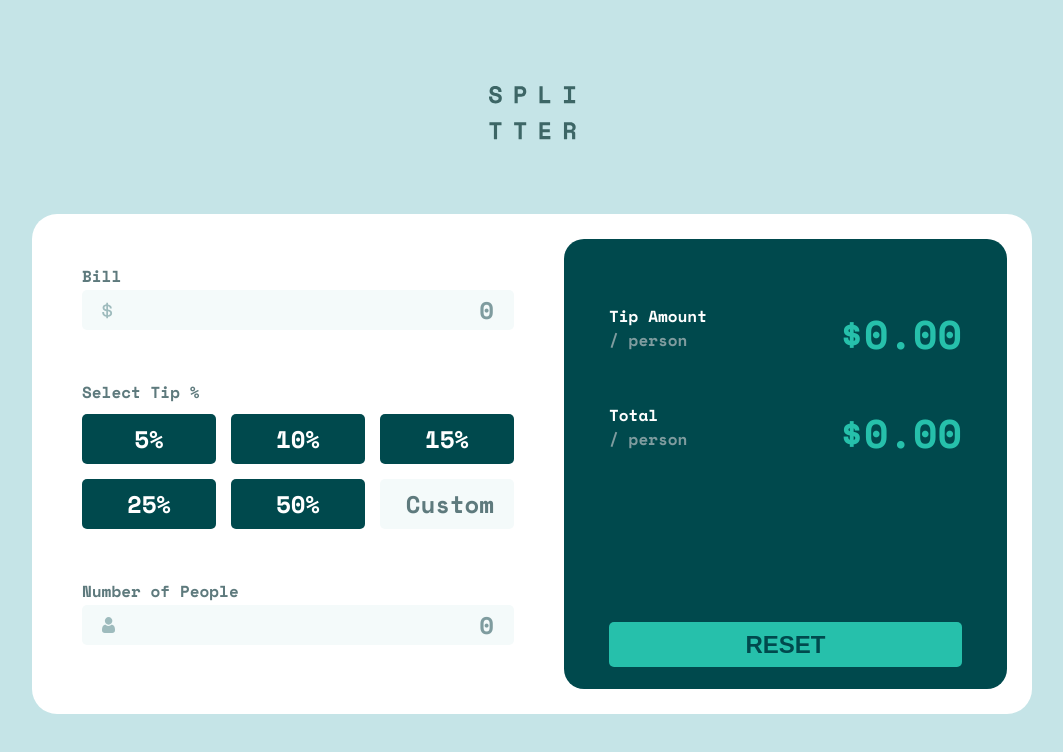
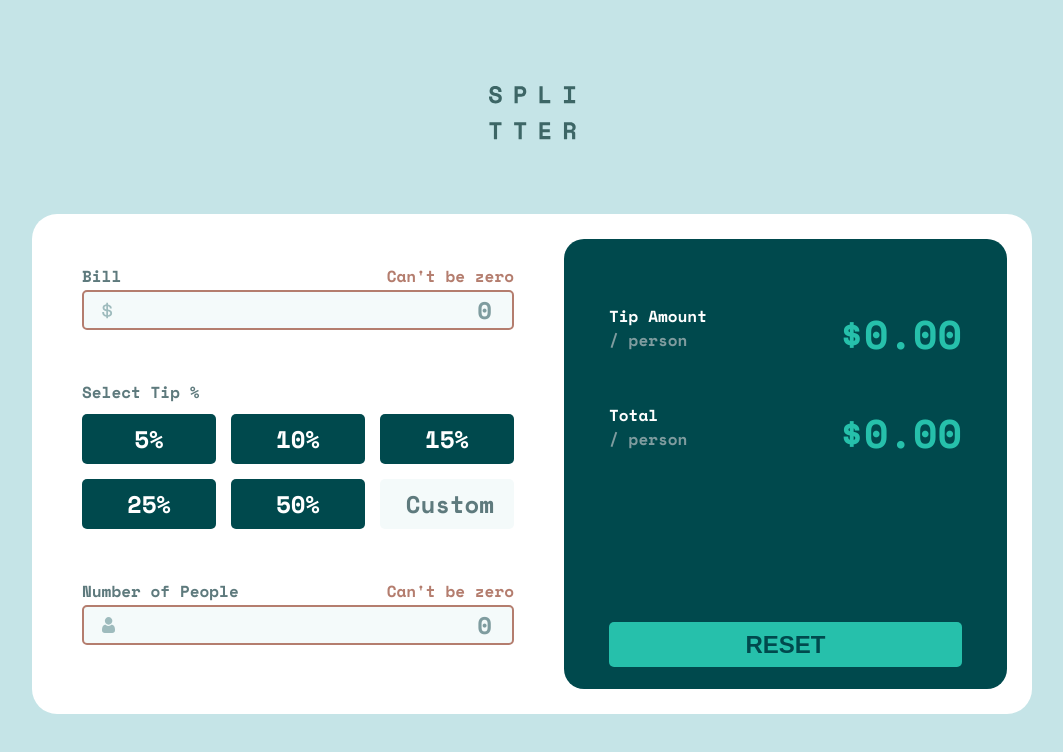
Before and after one commit to kardahim/tip-calculator-app, a React (Create React App) app: page / in a window 1280 px wide. Both pictures are taken after a click on the button "5%". Shown: the top 752 px of the page, without its empty margins (108-1171 px from the left). Built offline with nearby package versions, Linux system fonts and the light colour scheme.

Commit message:
show errors

```diff
--- a/src/App.tsx
+++ b/src/App.tsx
@@ -1,5 +1,5 @@
 import React from 'react'
-import { useState, useEffect } from 'react'
+import { useState } from 'react'
 
 // assets
 import './app.scss'
@@ -30,7 +30,8 @@ function App() {
             icon='dollar'
             error="Can't be zero"
             type="float"
-            id='bill-input' />
+            id='bill-input'
+            error_id='bill-error' />
           <Tips
             title='Select Tip %'
             passData={passData} />
@@ -39,7 +40,8 @@ function App() {
             icon='person'
             error="Can't be zero"
             type="int"
-            id='person-input' />
+            id='person-input'
+            error_id='person-error' />
         </div>
         <div className='display card'>
           <Output
--- a/src/components/Input.tsx
+++ b/src/components/Input.tsx
@@ -10,6 +10,7 @@ interface InputData {
     icon: string
     type: string
     id: string
+    error_id: string
 }
 
 function Input(props: InputData) {
@@ -17,11 +18,11 @@ function Input(props: InputData) {
         <div className='long-input'>
             <div className='input-labels'>
                 <span>{props.title}</span>
-                <span className='error-label'>{props.error}</span>
+                <span className='error-label' id={props.error_id}>{props.error}</span>
             </div>
             <div className='input-container'>
-                <input type="number" placeholder="0" min={0} step={(props.type === "int") ? 1 : 0.01} id={props.id} />
-                {(props.icon === "dollar") ? <img src={dollar} /> : <img src={person} />}
+                <input type="number" placeholder="0" min={0} step={(props.type === "int") ? 1 : 0.01} id={props.id} onFocus={(e) => { (e.target as HTMLInputElement).style.border = 'hsl(172, 67%, 45%) 2px solid'; (document.getElementById(props.error_id) as HTMLElement).style.visibility = 'hidden' }} onBlur={(e) => (e.target as HTMLInputElement).style.border = 'none'} />
+                {(props.icon === "dollar") ? <img src={dollar} alt='dollar' /> : <img src={person} alt='person' />}
             </div>
         </div>
     )
--- a/src/components/Tips.tsx
+++ b/src/components/Tips.tsx
@@ -1,35 +1,42 @@
 import React from 'react'
-import { useState } from 'react'
-import App from '../App'
 
 interface TipsData {
-    title: string,
+    title: string
     passData: any
 }
 
 function Tips(props: TipsData) {
 
     const calculate = (percent: HTMLInputElement) => {
+        // hide errors
+        // (document.getElementById('bill-error') as HTMLElement).style.visibility = 'hidden';
+        // (document.getElementById('person-error') as HTMLElement).style.visibility = 'hidden';
+
+        // (document.getElementById('bill-input') as HTMLInputElement).style.border = 'none';
+        // (document.getElementById('person-input') as HTMLInputElement).style.border = 'none';
+
         // inputs
-        let bill: number = parseFloat((document.getElementById('bill-input') as HTMLInputElement).value)
-        let persons: number = parseInt((document.getElementById('person-input') as HTMLInputElement).value)
+        let bill: number = parseFloat((document.getElementById('bill-input') as HTMLInputElement).value);
+        let persons: number = parseInt((document.getElementById('person-input') as HTMLInputElement).value);
 
-        if (isNaN(bill)) {
-            console.log("bill error")
+        if (isNaN(bill) || bill === 0) {
+            (document.getElementById('bill-error') as HTMLElement).style.visibility = 'visible';
+            (document.getElementById('bill-input') as HTMLInputElement).style.border = '2px solid #B47D6E';
         }
 
-        if (isNaN(persons)) {
-            console.log("person error")
+        if (isNaN(persons) || persons == 0) {
+            (document.getElementById('person-error') as HTMLElement).style.visibility = 'visible';
+            (document.getElementById('person-input') as HTMLInputElement).style.border = '2px solid #B47D6E';
         }
 
-        if (!isNaN(persons) && !isNaN(bill)) {
-            let tip: number = (parseFloat(percent.value) * bill / 100) / persons
-            let total: number = bill / persons + tip
+        if (!isNaN(persons) && !isNaN(bill) && persons !== 0 && bill !== 0) {
+            let tip: number = (parseFloat(percent.value) * bill / 100) / persons;
+            let total: number = bill / persons + tip;
 
-            if (isNaN(tip)) tip = 0
-            if (isNaN(total)) total = 0
+            if (isNaN(tip)) tip = 0;
+            if (isNaN(total)) total = 0;
 
-            props.passData(tip, total)
+            props.passData(tip, total);
         }
     }
 
@@ -40,7 +47,7 @@ function Tips(props: TipsData) {
             </div>
             <div className='tips'>
                 <button name='tips-btns' value={5} onClick={(e) => calculate((e.target as HTMLInputElement))}>5%</button>
-                <button name='tips-btns' value={5} onClick={(e) => calculate((e.target as HTMLInputElement))}>10%</button>
+                <button name='tips-btns' value={10} onClick={(e) => calculate((e.target as HTMLInputElement))}>10%</button>
                 <button name='tips-btns' value={15} onClick={(e) => calculate((e.target as HTMLInputElement))}>15%</button>
                 <button name='tips-btns' value={25} onClick={(e) => calculate((e.target as HTMLInputElement))}>25%</button>
                 <button name='tips-btns' value={50} onClick={(e) => calculate((e.target as HTMLInputElement))}>50%</button>
```
